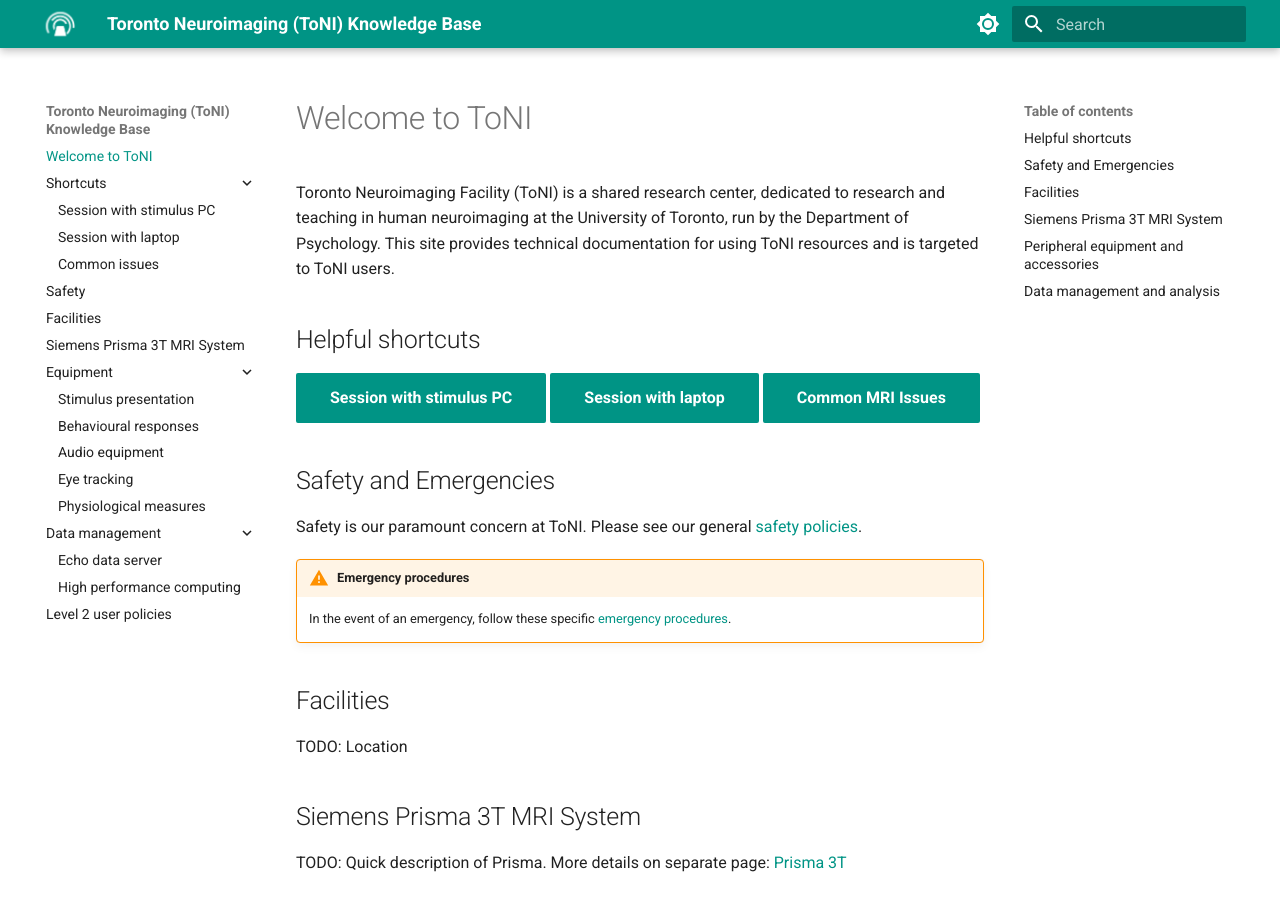
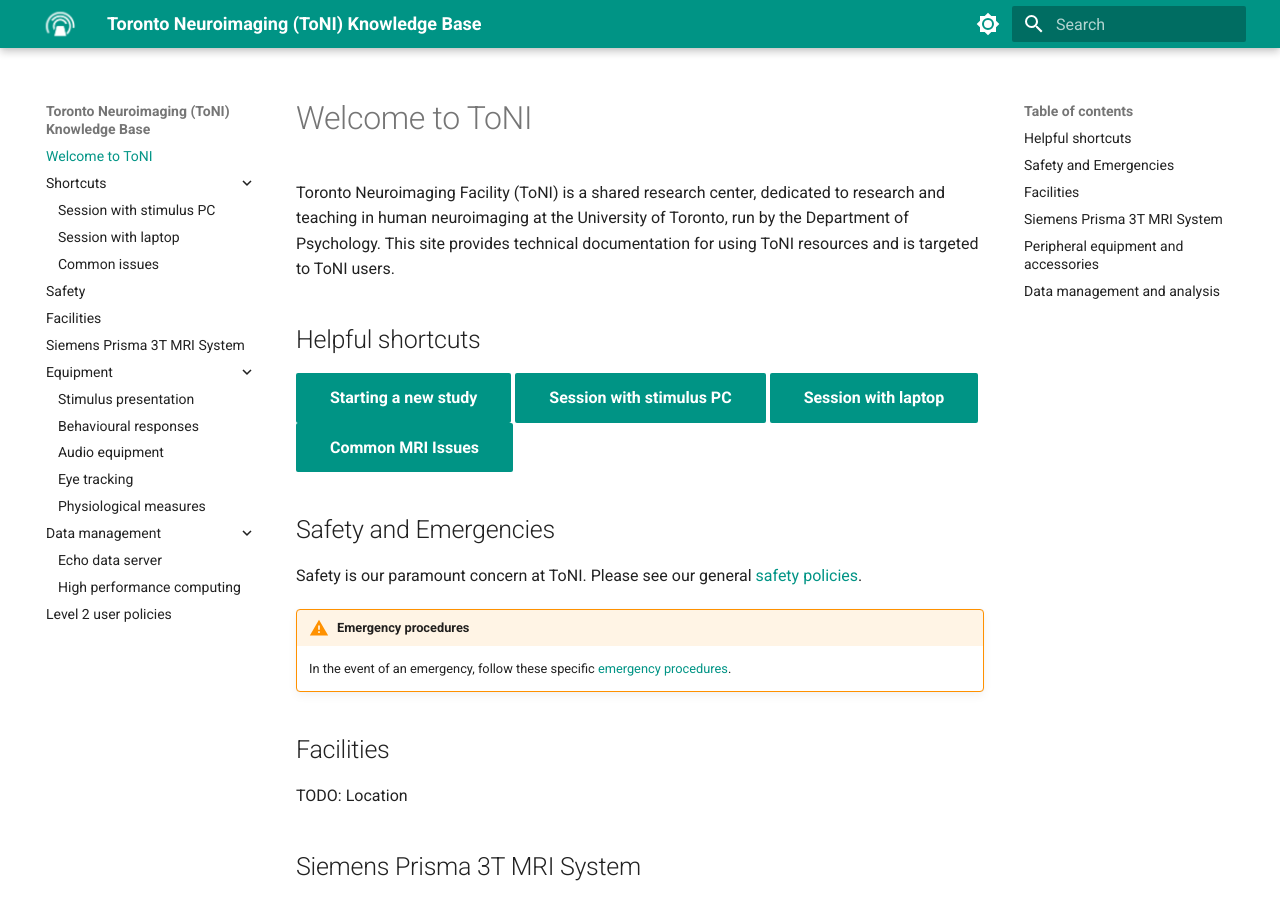
Before and after one commit to uoft-toni/uoft-toni.github.io, an MkDocs documentation site: the page built from docs/index.md, in a window 1280 px wide and 900 px high. Built offline with MkDocs 1.6.1 and Material for MkDocs 9.7.7, drawn with Linux system fonts in a browser that asks for light colours.

Commit message:
Update index.md

```diff
--- a/docs/index.md
+++ b/docs/index.md
@@ -3,6 +3,7 @@
 Toronto Neuroimaging Facility (ToNI) is a shared research center, dedicated to research and teaching in human neuroimaging at the University of Toronto, run by the Department of Psychology. This site provides technical documentation for using ToNI resources and is targeted to ToNI users.
 
 ## Helpful shortcuts
+[Starting a new study](newstudy.md){ .md-button .md-button--primary}
 [Session with stimulus PC](howto_stimPC.md){ .md-button .md-button--primary}
 [Session with laptop](howto_laptop.md){ .md-button .md-button--primary}
 [Common MRI Issues](common_issues.md){ .md-button .md-button--primary}
```
